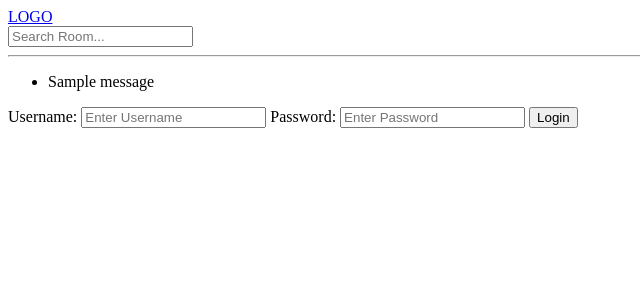
After one commit to arshiabh/discord_django, a Django app: template backend/api/templates/api/login_register.html in a window 1280 px wide. The commit adds this page. Shown: the top 300 px of the page, without its empty margins (0-640 px from the left). Run offline with Django 3.2, Linux system fonts and the light colour scheme; the template is opened without the code that fills it, so the values that code supplies are empty; tables that the repository leaves empty hold one stand-in row (values such as "Sample post"); one stand-in notice (Sample message) is shown.

Commit message:
login user

```diff
--- /dev/null
+++ b/backend/api/templates/api/login_register.html
@@ -0,0 +1,22 @@
+{% extends "main.html" %}
+
+{% block content %}
+
+    <div>
+
+        <form method='POST' action="">
+        {% csrf_token %}
+
+        <label>Username:</label>
+        <input type="text" name='username' placeholder="Enter Username"/>
+
+        <label>Password:</label>
+        <input type="password" name="password" placeholder="Enter Password">
+
+        <button>Login</button>
+        </form>
+
+    </div>
+
+
+{% endblock  %}
--- a/backend/api/urls.py
+++ b/backend/api/urls.py
@@ -3,8 +3,11 @@ from . import views
 
 
 urlpatterns = [
+    path('login/', views.LoginPage, name='login'),
+
     path('', views.home, name='index'),
     path('room/<str:pk>/', views.room, name='room'),
+
     path('create-room/', views.createRoom, name='create-room'),
     path('update-room/<str:pk>', views.UpdateRoom, name='update-room'),
     path('delete-room/<str:pk>', views.DeleteRoom, name='delete-room'),
--- a/backend/templates/main.html
+++ b/backend/templates/main.html
@@ -6,8 +6,23 @@
     <title>Document</title>
 </head>
 <body>
+
     {% include "navbar.html" %}
+
+    <div>
+        {% if messages %}
+            <ul class="messages">
+                {% for message in messages %}
+                    <li>{{ message }}</li>
+                {% endfor %}
+            </ul>
+        {% endif %}
+    </div>
+
+
+
     {% block content %}
+
 
 
     {% endblock  %}
```
Also changed, not shown: backend/api/views.py (+25 -0 lines).
